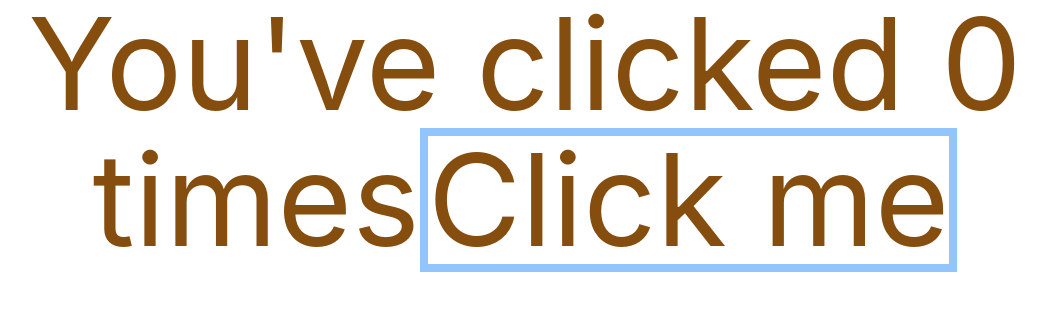
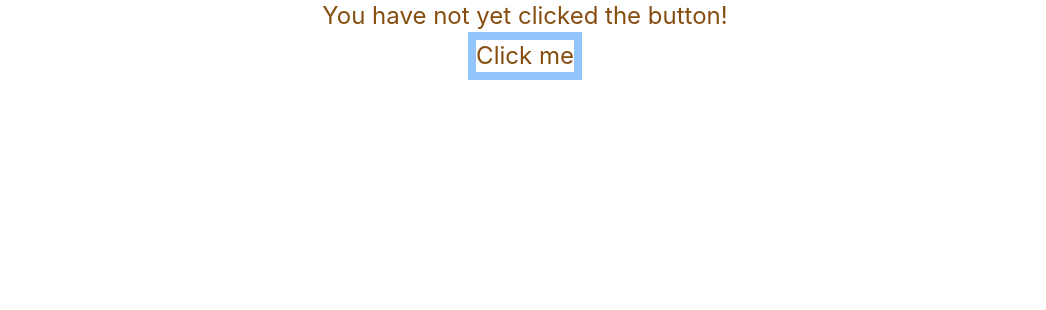
Before and after one commit to jalanning/playground, a React (Create React App) app: page / in a window 1280 px wide. Shown: the top 310 px of the page, without its empty margins (115-1161 px from the left). Built offline with nearby package versions, Linux system fonts and the light colour scheme.

Commit message:
add advancedclickcounter example

```diff
--- a/src/App.tsx
+++ b/src/App.tsx
@@ -1,10 +1,12 @@
-import React from 'react';
-import ClickCounter from './components/clickcounter';
+import React from "react";
+import AdvancedClickCounter from "./components/AdvancedClickCounter";
+// import ClickCounter from './components/clickcounter';
 
 function App(): JSX.Element {
   return (
-    <div className="text-center text-yellow-800 text-9xl">
-      <ClickCounter />
+    <div className="text-center text-yellow-800 text-2xl">
+      {/* <ClickCounter /> */}
+      <AdvancedClickCounter />
     </div>
   );
 }
--- /dev/null
+++ b/src/components/AdvancedClickCounter.tsx
@@ -0,0 +1,42 @@
+import clsx from "clsx";
+import { useState } from "react";
+
+export default function AdvancedClickCounter(): JSX.Element {
+  const [clickCounter, setClickCounter] = useState<number>(0);
+
+  // the <> </> below is known as a react fragment, and is often used as a wrapper element instead of a div
+  // i think that's because its faster, but im not sure. note you cannot give react fragments a className
+  // or anything like that (no onClick, nothing, purely a wrapper). I think they're slightly more performant than divs...
+
+  // The functions return type is JSX.ELement, not JSX.Element[],
+  // which is why everything must be nicely wrapped in one tag
+  return (
+    <>
+      {/* use turnary statements like this to conditionally render components */}
+      {clickCounter === 0 ? (
+        // if the clickCounter is still 0, render this text
+        <p>You have not yet clicked the button!</p>
+      ) : (
+        // otherwise, render this text
+        <p className={clsx("font-bold", clickCounter > 5 ? "text-3xl" : "")}>
+          You've clicked {clickCounter} times
+        </p>
+        // you can see the conditionally applied class of 'text-3xl' once the clickCounter gets above 5
+        // again, another turnary statement, I told you we'd be using lots of these :)
+      )}
+      {/* The button is outside of the turnary statement because we want it to always be rendered */}
+      <button
+        className="border-8 border-blue-300"
+        onClick={() => setClickCounter(clickCounter + 1)}
+      >
+        Click me
+      </button>
+    </>
+  );
+}
+
+// notice the brakets surrounding the first turnary statement. They serve the same purpose as the brackets
+// that surround clickCounter in the 'You've clicked {clickCounter} times' p tag
+// the brackets allow you to have expressions inside of your HTML. They will be confusing to work with at first
+// but they are what make react so powerful!
+// if an expression within the brackets spans multiple lines, it must be wrapped in parenthesis
--- a/src/components/clickcounter.tsx
+++ b/src/components/clickcounter.tsx
@@ -6,7 +6,10 @@ export default function ClickCounter(): JSX.Element {
   return (
     <div>
       You've clicked {clickCounter} times
-      <button className='border border-8 border-blue-300' onClick={() => setClickCounter(clickCounter + 1)}>
+      <button
+        className="border-8 border-blue-300"
+        onClick={() => setClickCounter(clickCounter + 1)}
+      >
         Click me
       </button>
     </div>
```
